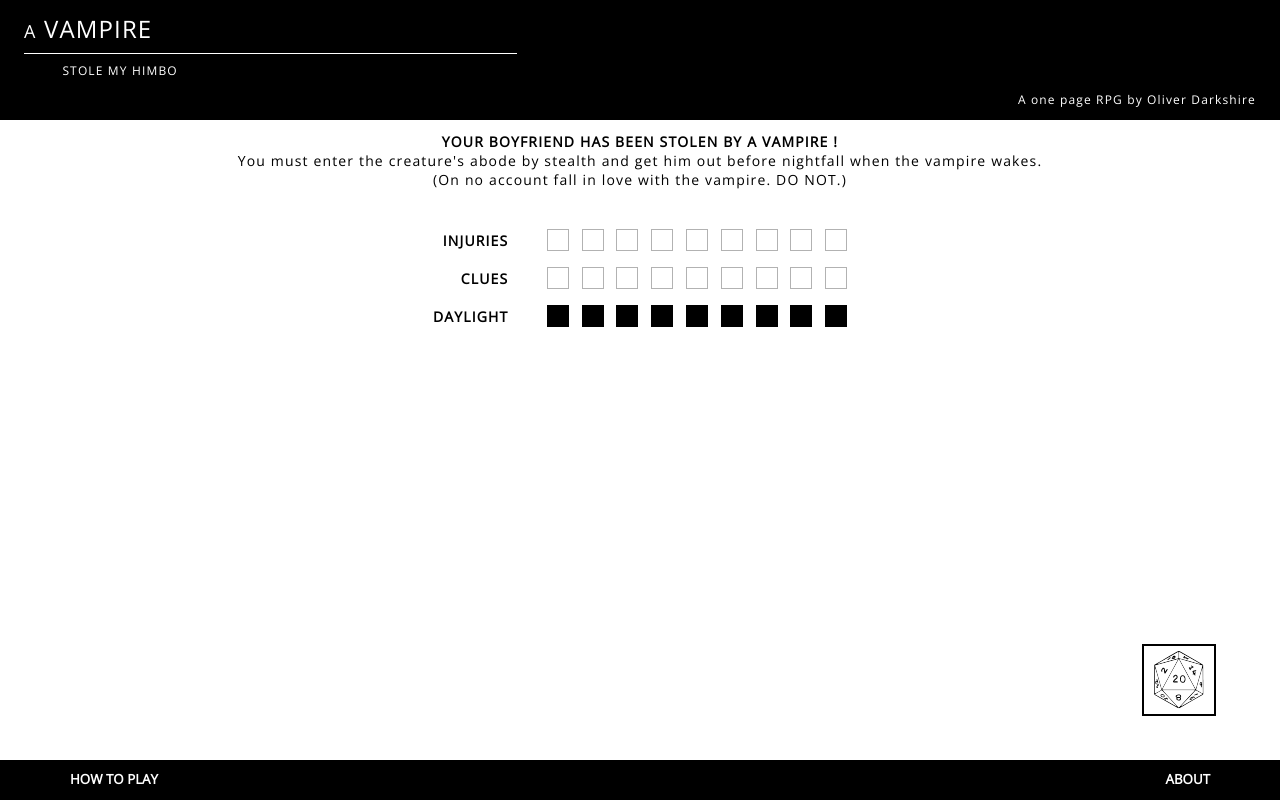
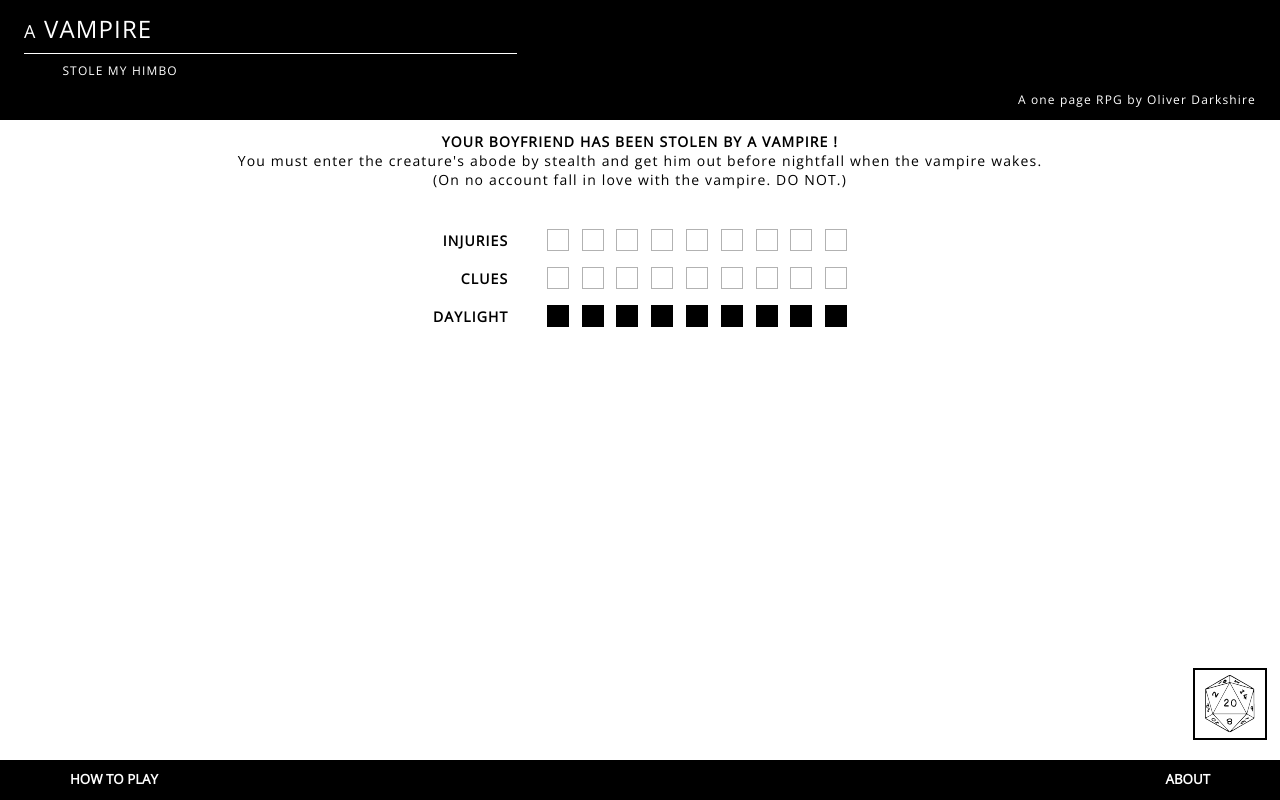
Before and after one commit to Gon-Dev/vampire-stole-my-himbo, a React (Vite) app: page / in a window 1280 px wide. Built offline with nearby package versions, Linux system fonts and the light colour scheme; a web font is replaced by a local one.

Commit message:
fix: adjust button space from left and bottom sides for exquisit symmetry

```diff
--- a/src/components/Roll/Roll.module.css
+++ b/src/components/Roll/Roll.module.css
@@ -1,7 +1,7 @@
 .container {
   position: fixed;
-  bottom: 10vh;
-  right: 5vw;
+  bottom: 7%;
+  right: 3%;
   display: flex;
   height: 10vh;
   justify-content: center;
@@ -19,3 +19,10 @@
 .image {
   width: 50px;
 }
+
+@media (orientation: landscape) {
+  .container {
+    bottom: 7%;
+    right: 1%;
+  }
+}
```
